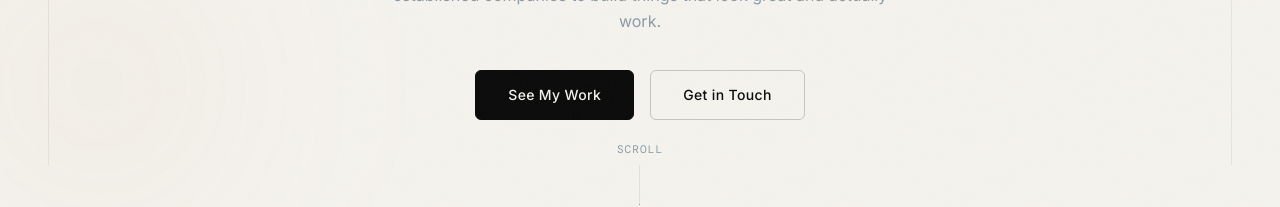
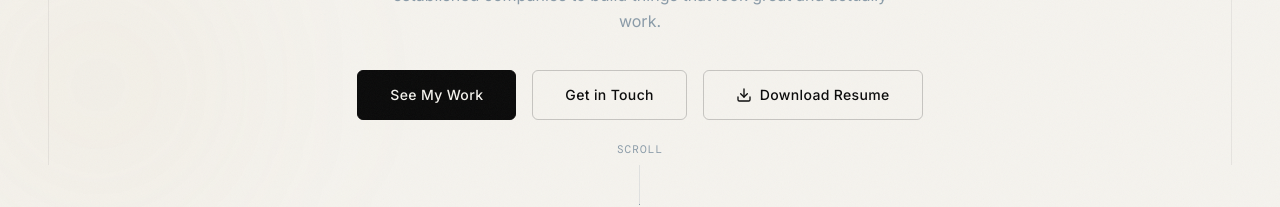
Before and after one commit to jsurya114/Portfolio, a React (Vite) app: page / in a window 1280 px wide. Shown: the part 555-762 px from the top of the page. Built offline with nearby package versions, Linux system fonts and the light colour scheme; no server answers; a web font is replaced by a local one.

Commit message:
Add resume download and profile photo

```diff
--- a/src/components/About.jsx
+++ b/src/components/About.jsx
@@ -27,17 +27,12 @@ export default function About() {
         <div className="grid grid-cols-[1fr_1.4fr] gap-16 items-start max-md:grid-cols-1 max-md:gap-10">
           {/* Photo */}
           <RevealItem>
-            <div className="group w-full aspect-[3/4] rounded-2xl flex items-center justify-center overflow-hidden max-md:max-w-[280px]"
-              style={{ background: 'linear-gradient(145deg, #1a1612, #2a2420)' }}
-            >
-              <div className="relative flex items-center justify-center w-40 h-40">
-                {/* Outer Ring */}
-                <span className="absolute inset-0 border border-[#f5f3ee]/10 rounded-full group-hover:scale-110 group-hover:border-[#f5f3ee]/20 transition-all duration-700 ease-out" />
-                {/* Initials */}
-                <span className="font-display text-7xl font-light italic text-[#f5f3ee]/15 tracking-tighter pr-2 group-hover:text-[#f5f3ee]/30 transition-colors duration-700">
-                  JS
-                </span>
-              </div>
+            <div className="group w-full aspect-[3/4] rounded-2xl overflow-hidden shadow-2xl shadow-charcoal/10 max-md:max-w-[280px]">
+              <img
+                src="/profile.jpg"
+                alt="Jayasoorya S"
+                className="w-full h-full object-cover grayscale-[0.2] group-hover:grayscale-0 group-hover:scale-105 transition-all duration-700 ease-out"
+              />
             </div>
           </RevealItem>
 
--- a/src/components/Hero.jsx
+++ b/src/components/Hero.jsx
@@ -84,6 +84,20 @@ export default function Hero() {
           >
             Get in Touch
           </a>
+          <a
+            href="/resume.pdf"
+            download
+            className="inline-flex items-center justify-center gap-2 font-body text-sm font-medium px-8 py-3.5 rounded-md hover:opacity-80 transition-all duration-250 cursor-none tracking-wide"
+            style={{ backgroundColor: 'transparent', color: '#0a0a0a', border: '1px solid rgba(10,10,10,0.2)' }}
+            data-cursor="pointer"
+          >
+            <svg width="16" height="16" viewBox="0 0 24 24" fill="none" stroke="currentColor" strokeWidth="2" strokeLinecap="round" strokeLinejoin="round">
+              <path d="M21 15v4a2 2 0 0 1-2 2H5a2 2 0 0 1-2-2v-4" />
+              <polyline points="7 10 12 15 17 10" />
+              <line x1="12" y1="15" x2="12" y2="3" />
+            </svg>
+            Download Resume
+          </a>
         </div>
       </div>
 
```
